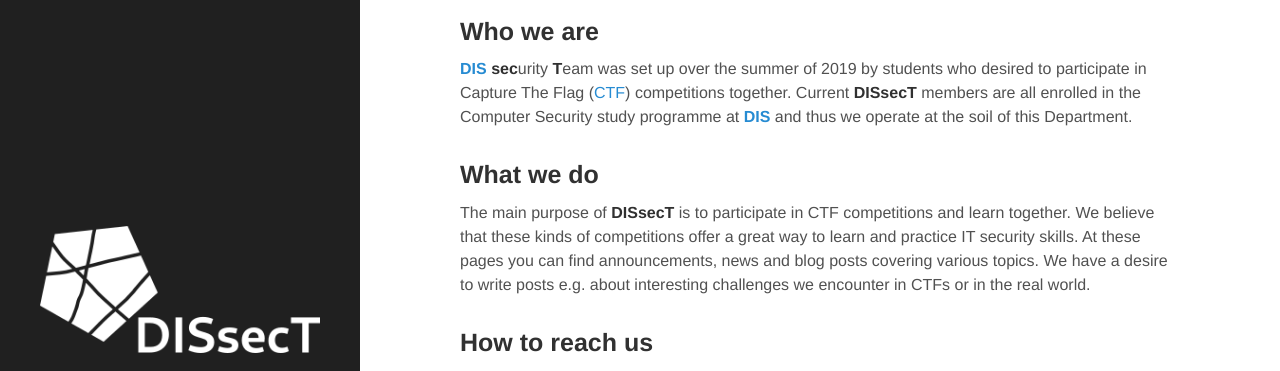
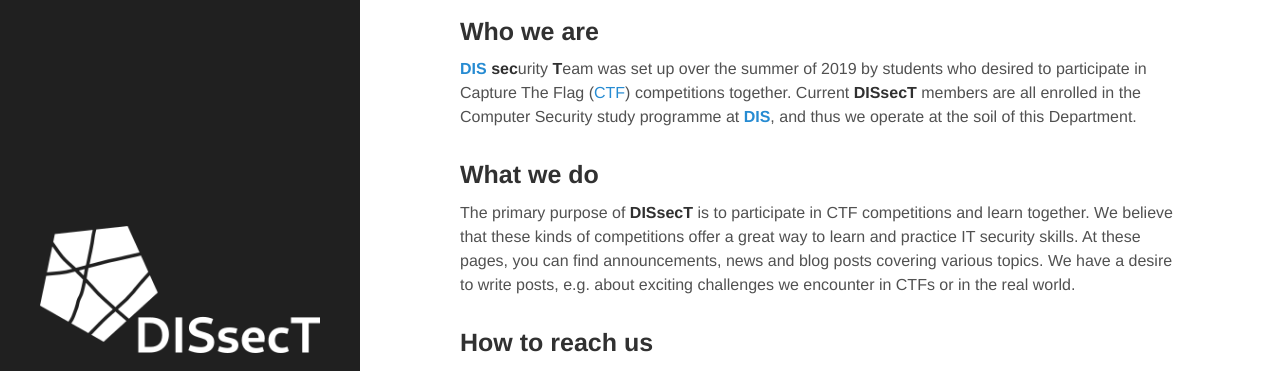
Before and after one commit to dissect-ctu/dissect-ctu.github.io, a Jekyll site: the page built from index.md, in a window 1280 px wide and 1052 px high. Shown: the part 415-786 px from the top of the window. Built offline with Jekyll 4.4.1, drawn with Linux system fonts in a browser that asks for light colours.

Commit message:
Grammar improvements

```diff
--- a/index.md
+++ b/index.md
@@ -7,11 +7,11 @@
 
 ### Who we are
 
-[**DIS**](https://www.fit.cvut.cz/en/dis) **sec**urity **T**eam was set up over the summer of 2019 by students who desired to participate in Capture The Flag ([CTF](https://medium.com/@DRX_Sicher/ctf-explained-6c7d4417305e)) competitions together. Current **DISsecT** members are all enrolled in the Computer Security study programme at [**DIS**](https://www.fit.cvut.cz/en/dis) and thus we operate at the soil of this Department.
+[**DIS**](https://www.fit.cvut.cz/en/dis) **sec**urity **T**eam was set up over the summer of 2019 by students who desired to participate in Capture The Flag ([CTF](https://medium.com/@DRX_Sicher/ctf-explained-6c7d4417305e)) competitions together. Current **DISsecT** members are all enrolled in the Computer Security study programme at [**DIS**](https://www.fit.cvut.cz/en/dis), and thus we operate at the soil of this Department.
 
 ### What we do
 
-The main purpose of **DISsecT** is to participate in CTF competitions and learn together. We believe that these kinds of competitions offer a great way to learn and practice IT security skills. At these pages you can find announcements, news and blog posts covering various topics. We have a desire to write posts e.g. about interesting challenges we encounter in CTFs or in the real world.
+The primary purpose of **DISsecT** is to participate in CTF competitions and learn together. We believe that these kinds of competitions offer a great way to learn and practice IT security skills. At these pages, you can find announcements, news and blog posts covering various topics. We have a desire to write posts, e.g. about exciting challenges we encounter in CTFs or in the real world.
 
 ### How to reach us
 
```
